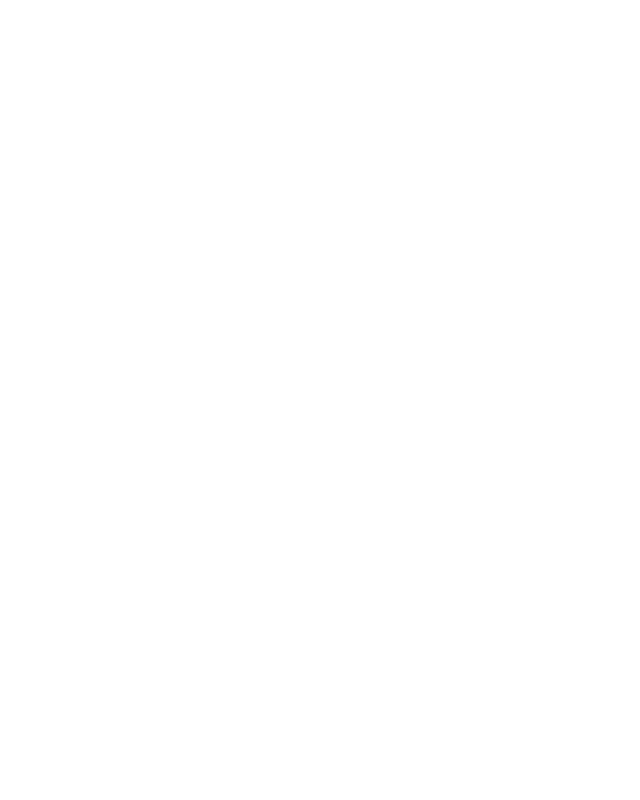
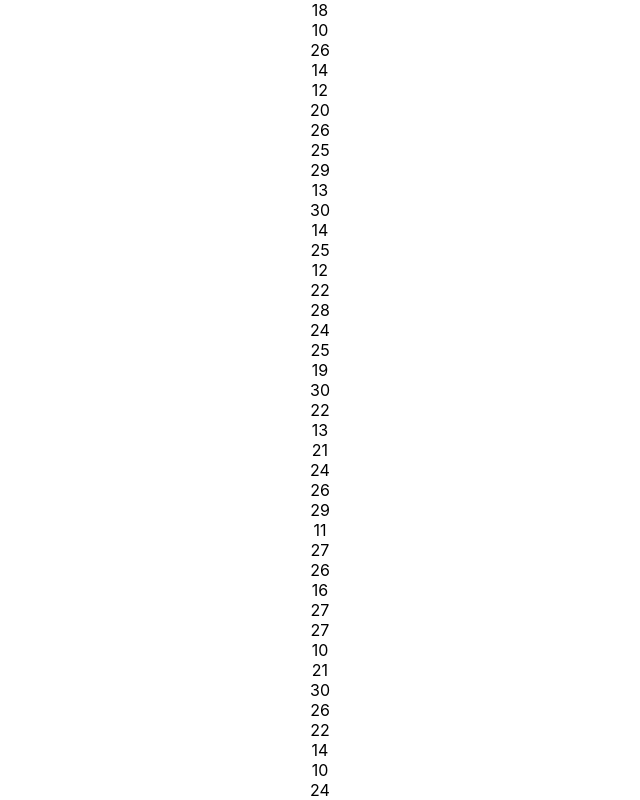
Before and after one commit to michalpzarzycki/Sorting, a React (Create React App) app: page / in a window 1280 px wide. Shown: the top 800 px of the page, without its empty margins (320-960 px from the left). Built offline with nearby package versions, Linux system fonts and the light colour scheme.

Commit message:
Craeted createAnArray and displayed random numbers array

```diff
--- a/src/components/SortingAlgorithm.js
+++ b/src/components/SortingAlgorithm.js
@@ -1,17 +1,21 @@
 import { useEffect, useState } from 'react';
 import { randomNumberGenerator } from '../utils/randomNumberGenerator'
+import { createAnArray } from '../utils/createAnArray'
 import styles from './SortingAlgorithm.module.css';
 
 function SortingAlgorithm() {
     const [array, setArray] = useState([]);
 
     useEffect(() => {
-        //create an array of random numbers
+        setArray(createAnArray(100, () => randomNumberGenerator(10, 30)))
+
+
     }, [])
 
     return (
         <div>
             {/* display an array as a rectangles with height of arr[i] */}
+            {array.map(x => <div>{x}</div>)}
         </div>
     )
 }
--- /dev/null
+++ b/src/utils/createAnArray.js
@@ -0,0 +1,10 @@
+//cb has to return a value!
+export function createAnArray(length, callback) {
+    const array = []
+
+    for (let i = 0; i < length; i++) {
+        array.push(callback())
+    }
+
+    return array;
+}
```
